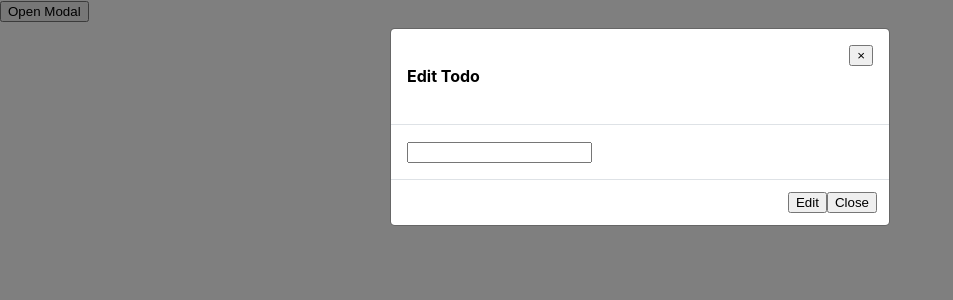
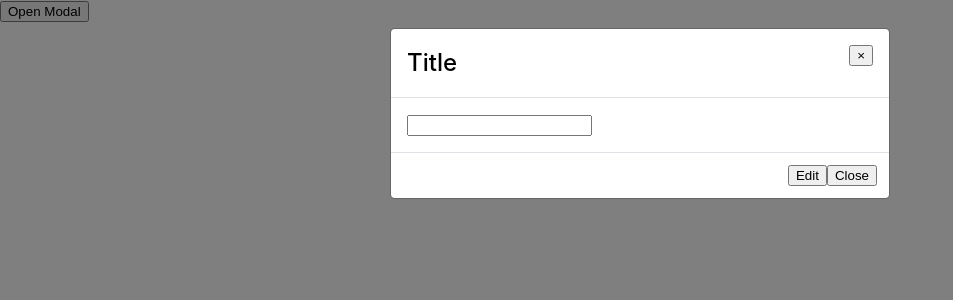
Before and after one commit to alexjmarshall/react-modal, a React (Create React App) app: page / in a window 1280 px wide. Both pictures are taken after a click on the button "Open Modal". Shown: the top 300 px of the page, without its empty margins (0-953 px from the left). Built offline with nearby package versions, Linux system fonts and the light colour scheme.

Commit message:
Use children in modal body

```diff
--- a/src/App.js
+++ b/src/App.js
@@ -4,7 +4,9 @@ import './App.css';
 
 function App() {
   return (
-    <Modal />
+    <Modal>
+      <input type="text" />
+    </Modal>
   );
 }
 
--- a/src/Modal.js
+++ b/src/Modal.js
@@ -89,7 +89,15 @@ const Footer = styled.div`
   box-sizing: border-box;
 `;
 
-const Modal = () => {
+const Title = styled.h4`
+  font-size: 1.5rem;
+  font-weight: 500;
+  margin-top: 0;
+  margin-bottom: 0;
+  line-height: 1.5;
+`;
+
+const Modal = (props) => {
   const [isOpen, setIsOpen] = useState(false);
   const modalContentRef = useRef();
 
@@ -108,30 +116,24 @@ const Modal = () => {
 
   return (
     <>
-      {/* Trigger the modal with a button */}
       <OpenButton type="button" onClick={() => setIsOpen(true)}>Open Modal</OpenButton>
-
       {isOpen &&
         <>
-          {/* Modal */}
-          <Main id={`modal-1`} className="modal fade" role="dialog" style={{display: isOpen && 'block'}}>
-            <Dialog className="modal-dialog">
-
-              {/* Modal content */}
+          <Main id={`modal-1`} role="dialog" style={{display: isOpen && 'block'}}>
+            <Dialog>
               <Content ref={modalContentRef}>
                 <Header>
-                  <h4 className="modal-title">Edit Todo</h4>
-                  <button type="button" className="close" onClick={() => setIsOpen(false)} >&times;</button>
+                  <Title>Title</Title>
+                  <button type="button" onClick={() => setIsOpen(false)} >&times;</button>
                 </Header>
                 <Body>
-                  <input type="text" className="form-control"  />
+                  {props.children}
                 </Body>
                 <Footer>
-                  <button type="button" className="btn btn-warning" data-dismiss="modal" >Edit</button>
-                  <button type="button" className="btn btn-default" data-dismiss="modal" onClick={() => setIsOpen(false)} >Close</button>
+                  <button type="button" onClick={() => setIsOpen(false)} >Edit</button>
+                  <button type="button" onClick={() => setIsOpen(false)} >Close</button>
                 </Footer>
               </Content>
-
             </Dialog>
           </Main>
           <Backdrop />
```
